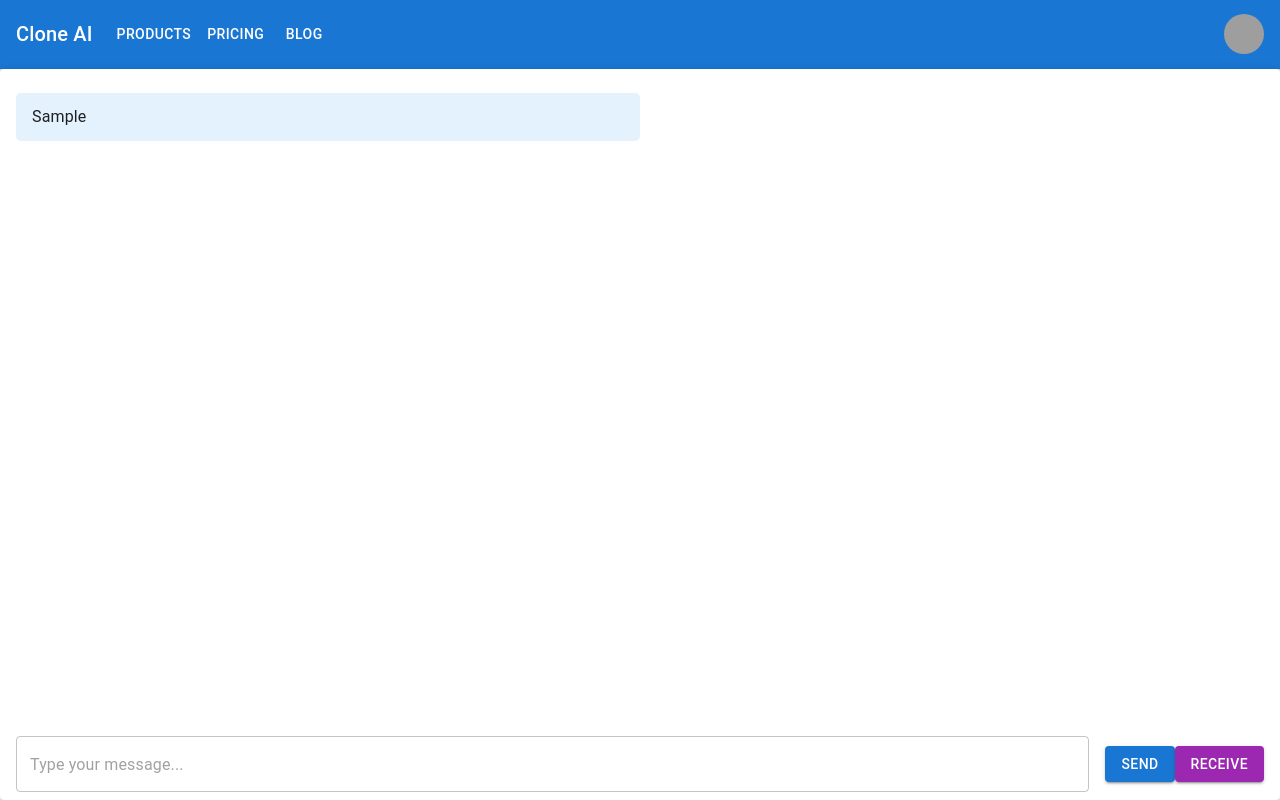
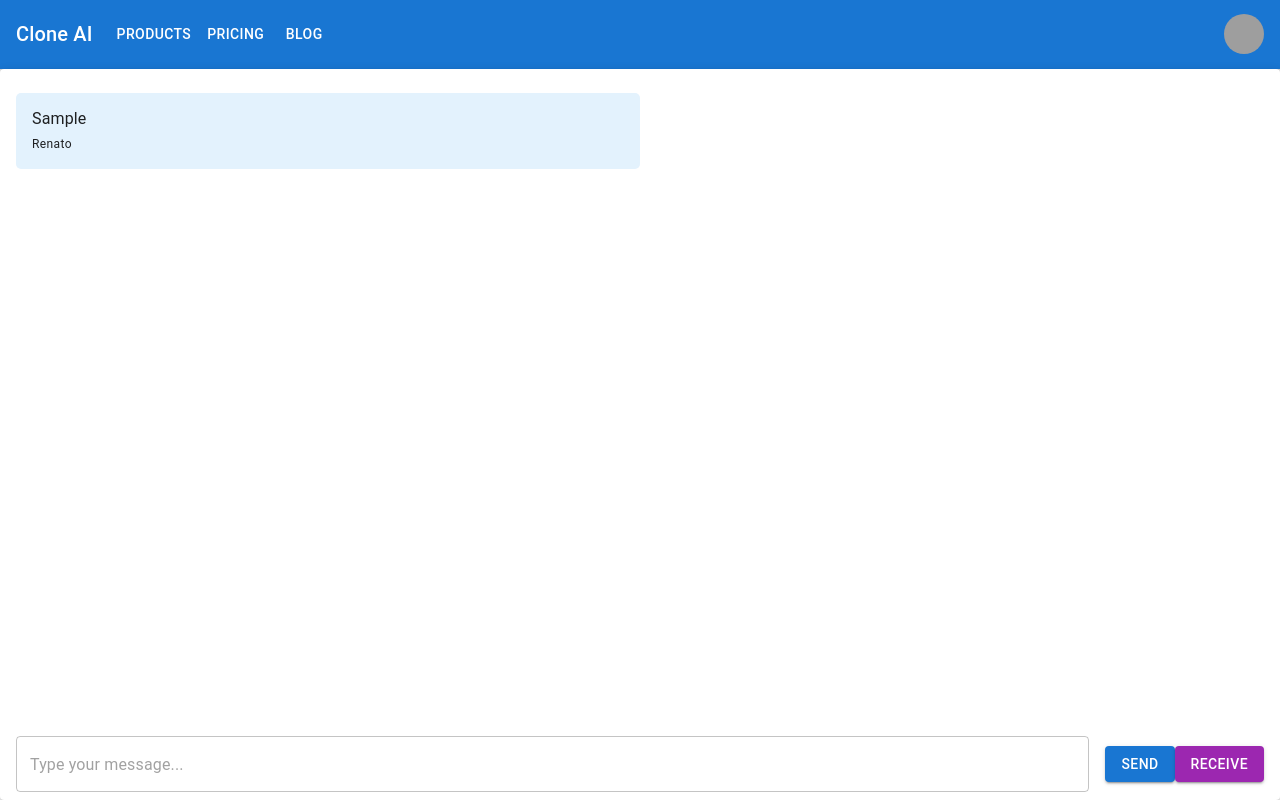
Before and after one commit to varopxndx/clone-ai-fe, a React (Vite) app: page / in a window 1280 px wide. Both pictures are taken after typing "Sample" into the empty fields and a click on the button "SEND". Built offline with nearby package versions, Linux system fonts and the light colour scheme; grey boxes are pictures that could not be loaded.

Commit message:
added user name

```diff
--- a/src/components/chatbot/chatbot.style.ts
+++ b/src/components/chatbot/chatbot.style.ts
@@ -19,6 +19,7 @@ export const UserMessage = styled(ListItem, {
   backgroundColor: '#f0f0f0',
   borderRadius: '5px',
   marginBottom: '8px',
+  textAlign: isUser ? 'left' : 'right',
 
   '@media (min-width: 600px)': {
     width: '50%'
--- a/src/components/chatbot/chatbot.tsx
+++ b/src/components/chatbot/chatbot.tsx
@@ -1,5 +1,5 @@
 import { useState } from 'react';
-import { Button, Box, List, ListItemText } from '@mui/material';
+import { Button, Box, List, ListItemText, Typography } from '@mui/material';
 
 import { AppBar } from '../app-bar';
 import {
@@ -15,6 +15,10 @@ interface Message {
   text: string;
   isUser?: boolean;
 }
+
+const USER_NAME = 'Renato';
+
+const CHATBOT_NAME = 'ClonAlvaro';
 
 export const ChatBot = () => {
   const [messages, setMessages] = useState<Message[]>([]);
@@ -56,7 +60,14 @@ export const ChatBot = () => {
                 }}
               >
                 <UserMessage key={message.id} isUser={message.isUser}>
-                  <ListItemText primary={message.text} />
+                  <ListItemText
+                    primary={message.text}
+                    secondary={
+                      <Typography variant='caption' color='text.primary'>
+                        {message.isUser ? USER_NAME : CHATBOT_NAME}
+                      </Typography>
+                    }
+                  />
                 </UserMessage>
               </Box>
             ))}
```
